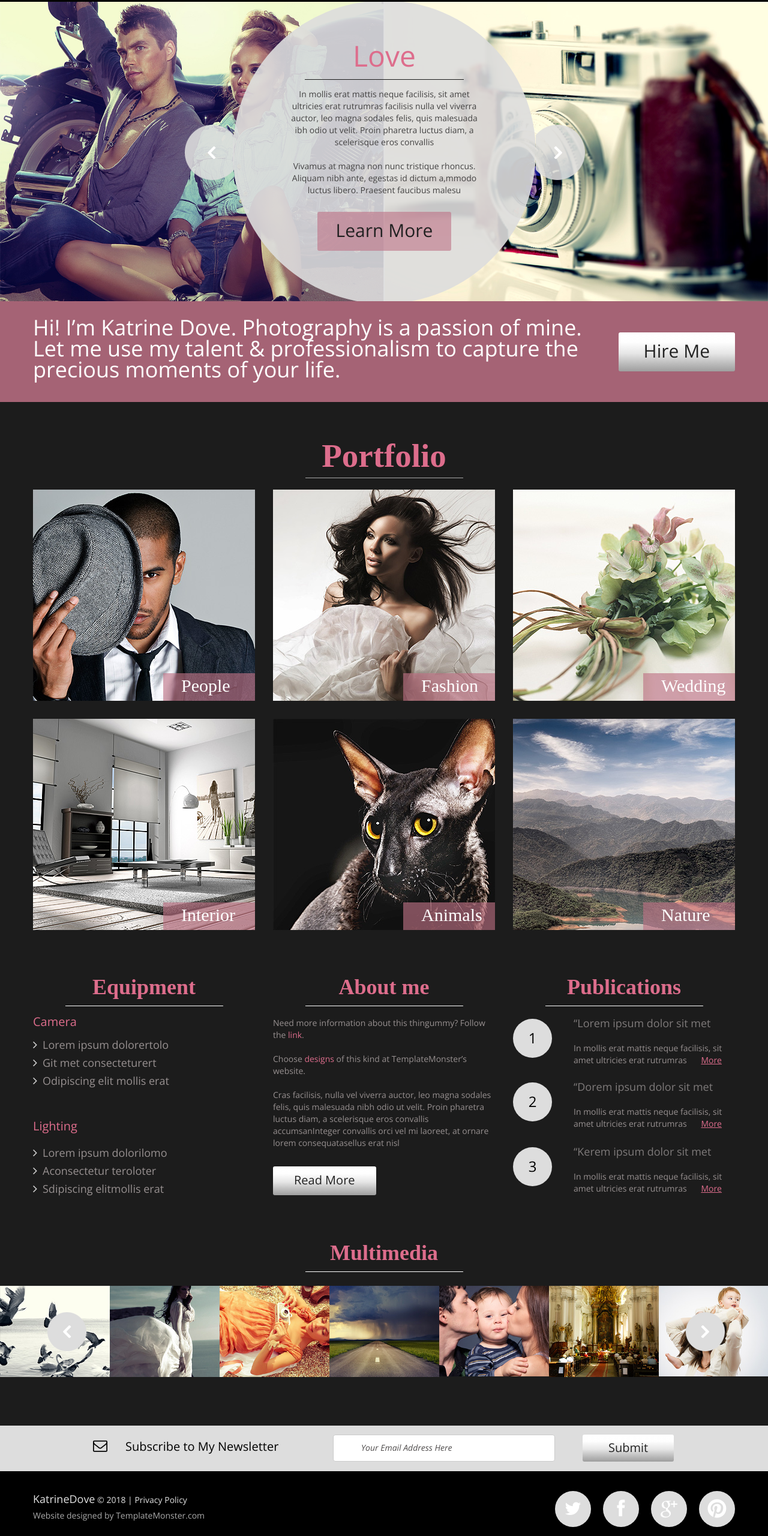
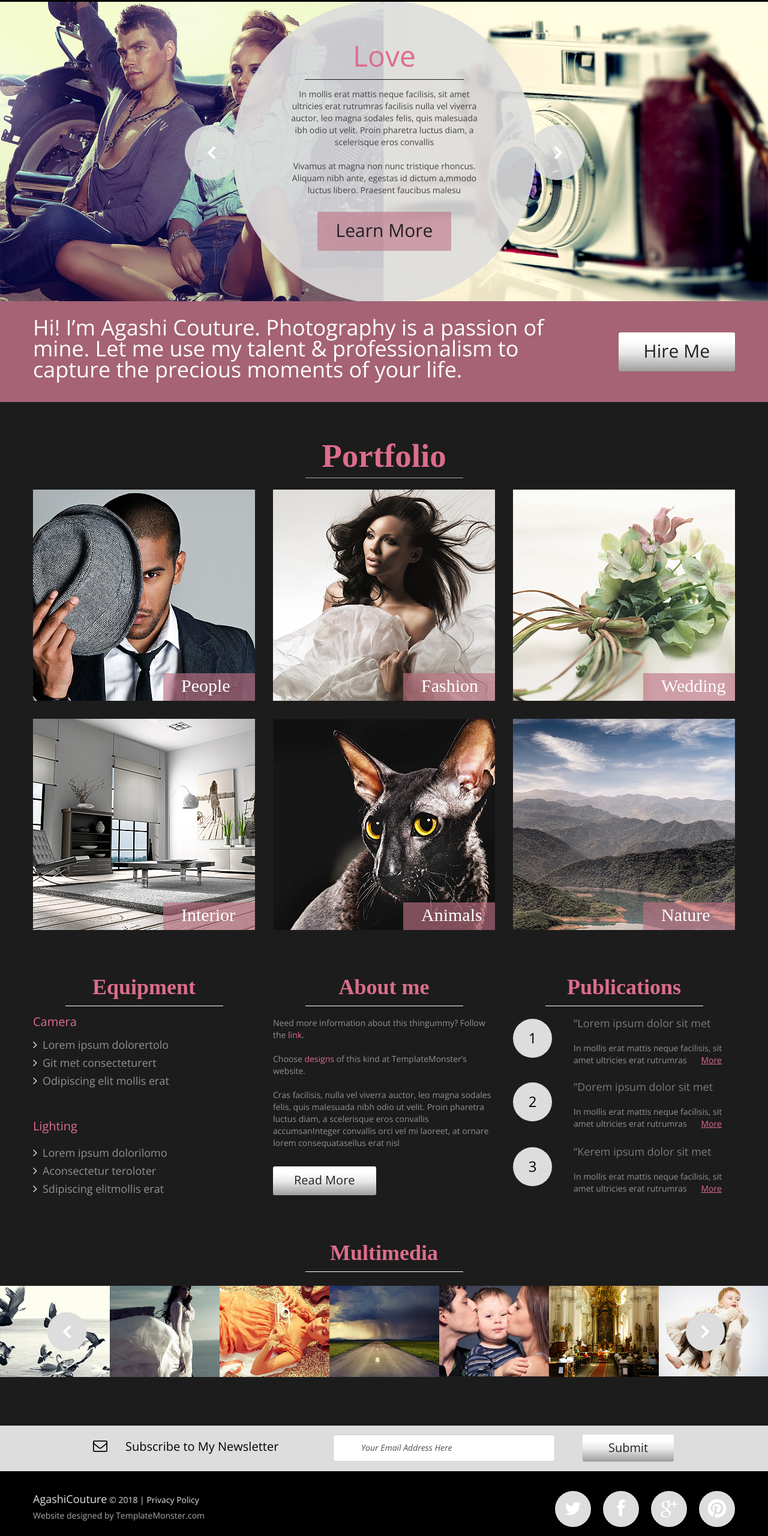
Before and after one commit to AgashiCouture/AgashiCouture.github.io, a plain HTML site: page index.html in a window 1280 px wide. Shown: the part 101-2661 px from the top of the page at 60% size. Drawn offline with nearby package versions, Linux system fonts and the light colour scheme; a web font is replaced by a local one.

Commit message:
Trial Change
Katrine to Agashi

```diff
--- a/index.html
+++ b/index.html
@@ -131,7 +131,7 @@
 						<div class="grid_12">
 							<div class="rel">
 								<p>
-								Hi! I’m Katrine Dove. Photography is a passion of mine. Let me use my talent & professionalism to capture the precious moments of your life.
+								Hi! I’m Agashi Couture. Photography is a passion of mine. Let me use my talent & professionalism to capture the precious moments of your life.
 								</p>
 								<a href="#" class="btn bt__1">Hire Me</a>
 							</div>
@@ -312,7 +312,7 @@
 							<a href="#" class="fa fa-pinterest"></a>
 						</div>
 						<div class="copy">
-							<span class="brand">KatrineDove</span> &copy; <span id="copyright-year"></span> | <a href="#">Privacy Policy</a>
+							<span class="brand">AgashiCouture</span> &copy; <span id="copyright-year"></span> | <a href="#">Privacy Policy</a>
 							<div class="sub_copy">
 								Website designed by <a href="http://www.templatemonster.com/" rel="nofollow">TemplateMonster.com</a>
 							</div>
```
Also changed, not shown: 1 other file.
